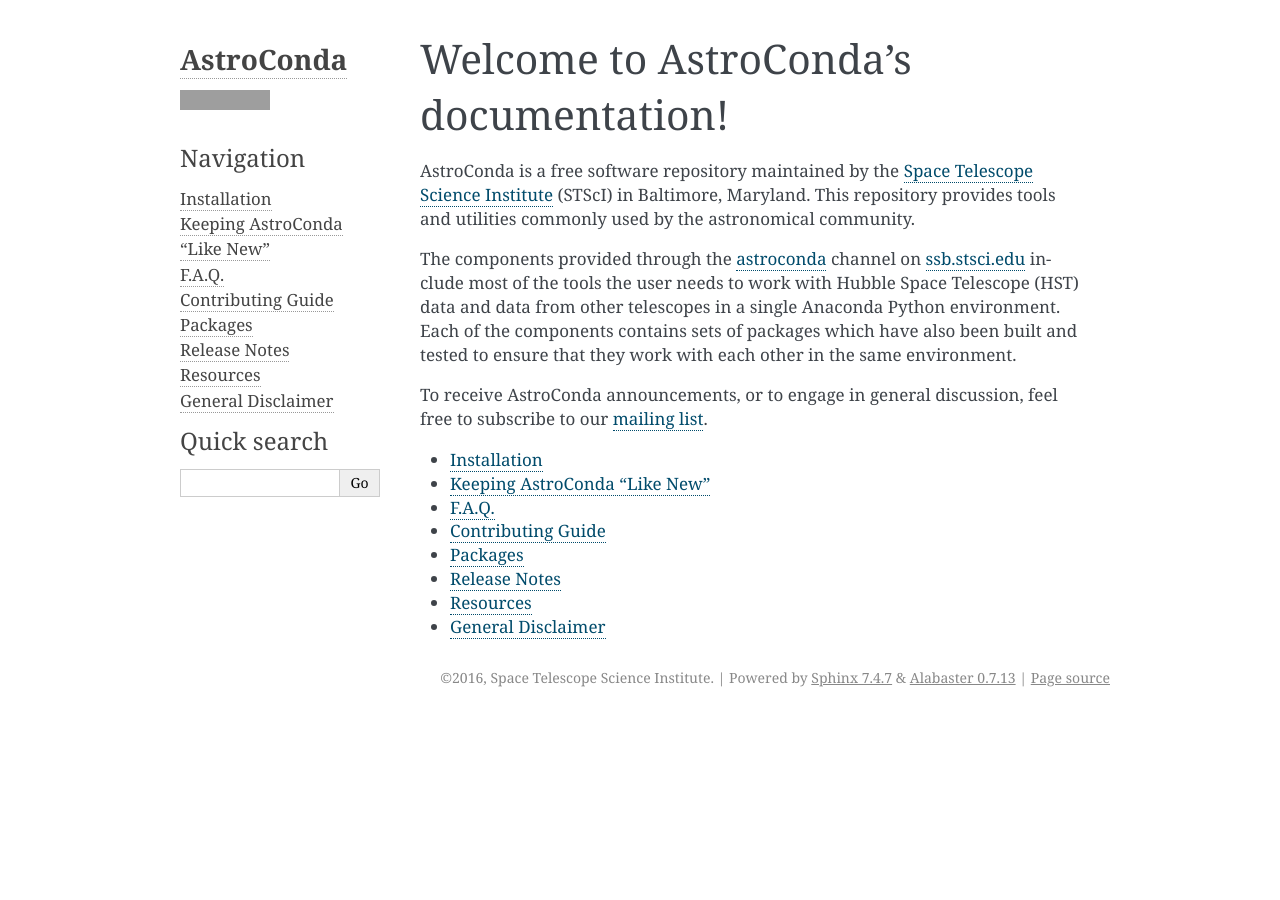
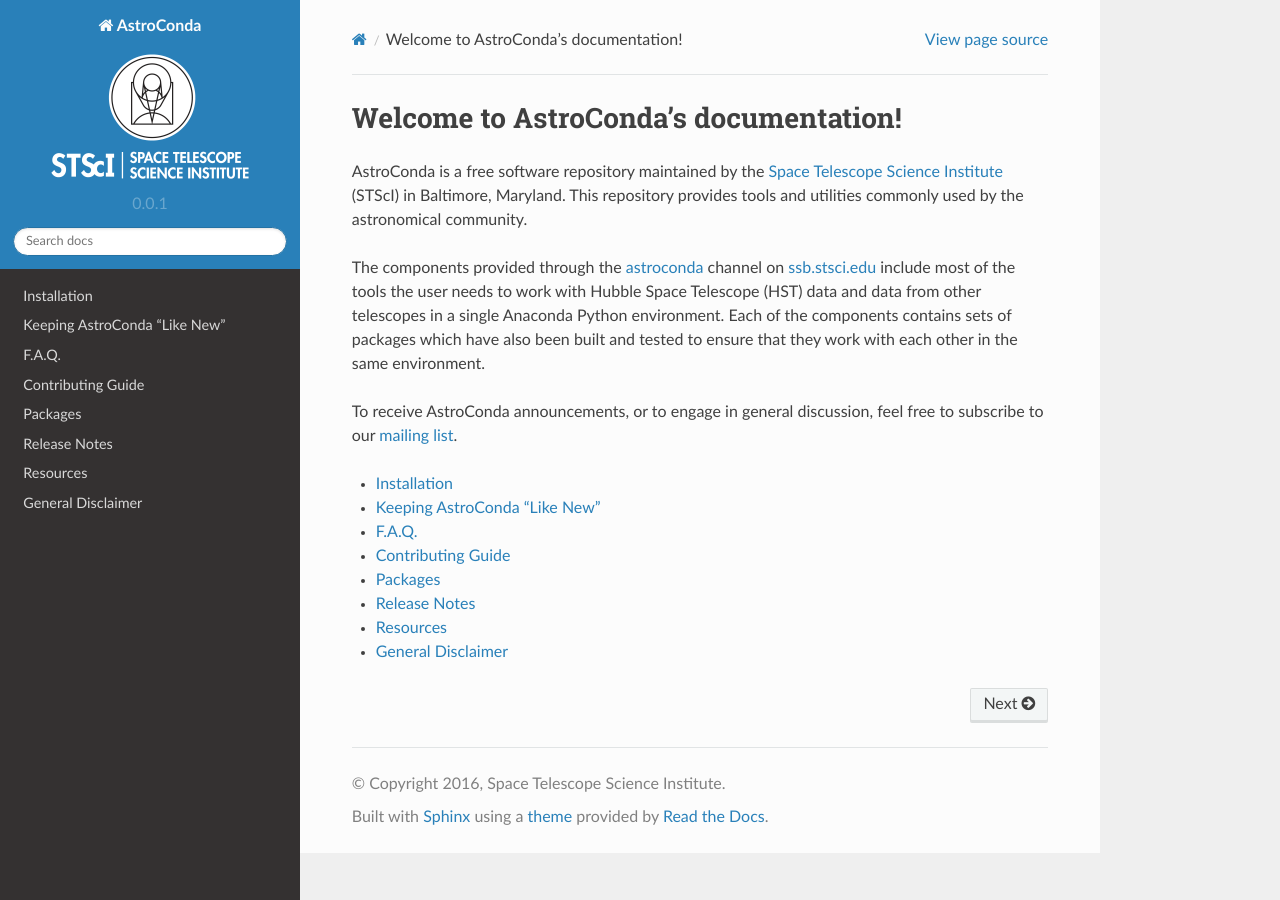
Before and after one commit to jhunkeler/astroconda, a Sphinx documentation site: the page built from source/index.rst, in a window 1280 px wide. Built offline with Sphinx 7.4.7 and the Read the Docs theme 2.0.0, drawn with Linux system fonts in a browser that asks for light colours; grey boxes are pictures that could not be loaded.

Commit message:
changed theme to RTD theme, and added stsci logo

```diff
--- a/source/conf.py
+++ b/source/conf.py
@@ -112,19 +112,19 @@
 
 # The theme to use for HTML and HTML Help pages.  See the documentation for
 # a list of builtin themes.
-html_theme = 'alabaster'
+html_theme = 'sphinx_rtd_theme'
 
 # Theme options are theme-specific and customize the look and feel of a theme
 # further.  For a list of options available for each theme, see the
 # documentation.
-html_theme_options = {
-    'logo_name': True,
-    'github_user': 'astroconda',
-    'github_repo': 'astroconda',
-}
+#html_theme_options = {
+#    'logo_name': True,
+#    'github_user': 'astroconda',
+#    'github_repo': 'astroconda',
+#}
 
 # Add any paths that contain custom themes here, relative to this directory.
-html_theme_path = [alabaster.get_path()]
+#html_theme_path = [alabaster.get_path()]
 
 # The name for this set of Sphinx documents.  If None, it defaults to
 # "<project> v<release> documentation".
@@ -135,7 +135,7 @@
 
 # The name of an image file (relative to this directory) to place at the top
 # of the sidebar.
-#html_logo = None
+html_logo = '_static/stsci_logo.png'
 
 # The name of an image file (within the static path) to use as favicon of the
 # docs.  This file should be a Windows icon file (.ico) being 16x16 or 32x32
```
Also changed, not shown: source/_static/stsci_logo.png (added).
